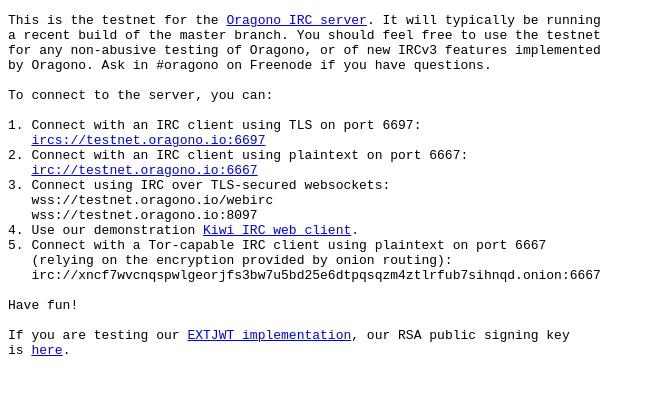
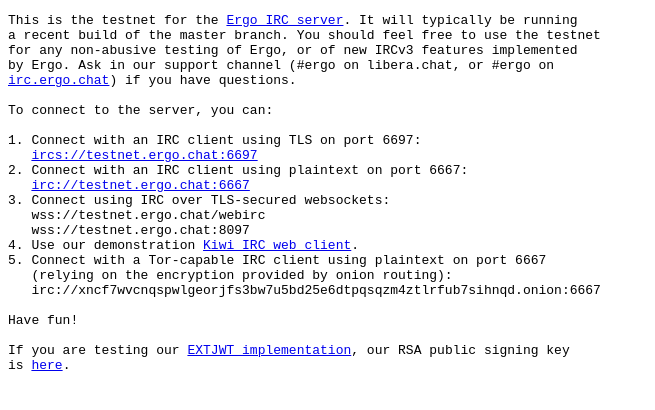
Before and after one commit to ergochat/testnet.ergo.chat, a plain HTML site: page index.html in a window 1280 px wide. Shown: the whole page, without its empty margins (0-655 px from the left). Drawn offline with Linux system fonts and the light colour scheme.

Commit message:
update testnet configs for ergo rename

```diff
--- a/config.json
+++ b/config.json
@@ -15,7 +15,7 @@
         { "name": "Elite", "url": "static/themes/elite" }
     ],
     "startupOptions" : {
-        "websocket": "wss://testnet.oragono.io/webirc",
+        "websocket": "wss://testnet.ergo.chat/webirc",
         "channel": "#chat",
         "nick": "kiwi-n?",
         "nick_format": "/^.+$/"
--- a/index.html
+++ b/index.html
@@ -3,25 +3,26 @@
 
 <head>
 <meta charset="UTF-8">
-<title>testnet.oragono.io: the Oragono testnet</title>
+<title>testnet.ergo.chat: the Ergo testnet</title>
 </head>
 
 <body>
 <pre>
-This is the testnet for the <a href="https://github.com/oragono/oragono">Oragono IRC server</a>. It will typically be running
+This is the testnet for the <a href="https://github.com/ergochat/ergo">Ergo IRC server</a>. It will typically be running
 a recent build of the master branch. You should feel free to use the testnet
-for any non-abusive testing of Oragono, or of new IRCv3 features implemented
-by Oragono. Ask in #oragono on Freenode if you have questions.
+for any non-abusive testing of Ergo, or of new IRCv3 features implemented
+by Ergo. Ask in our support channel (#ergo on libera.chat, or #ergo on
+<a href="https://irc.ergo.chat">irc.ergo.chat</a>) if you have questions.
 
 To connect to the server, you can:
 
 1. Connect with an IRC client using TLS on port 6697:
-   <a href="ircs://testnet.oragono.io:6697">ircs://testnet.oragono.io:6697</a>
+   <a href="ircs://testnet.ergo.chat:6697">ircs://testnet.ergo.chat:6697</a>
 2. Connect with an IRC client using plaintext on port 6667:
-   <a href="irc://testnet.oragono.io:6667">irc://testnet.oragono.io:6667</a>
+   <a href="irc://testnet.ergo.chat:6667">irc://testnet.ergo.chat:6667</a>
 3. Connect using IRC over TLS-secured websockets:
-   wss://testnet.oragono.io/webirc
-   wss://testnet.oragono.io:8097
+   wss://testnet.ergo.chat/webirc
+   wss://testnet.ergo.chat:8097
 4. Use our demonstration <a href="/kiwi">Kiwi IRC web client</a>.
 5. Connect with a Tor-capable IRC client using plaintext on port 6667
    (relying on the encryption provided by onion routing):
```
Also changed, not shown: 8 other files.
